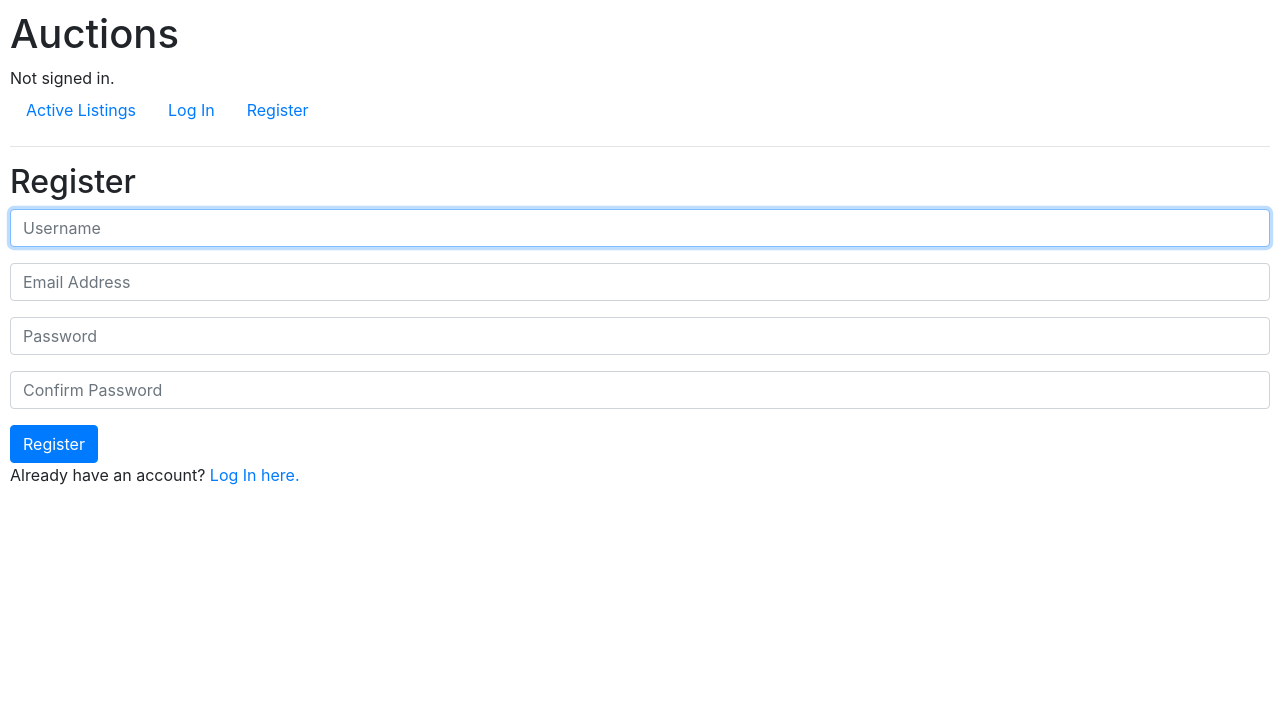
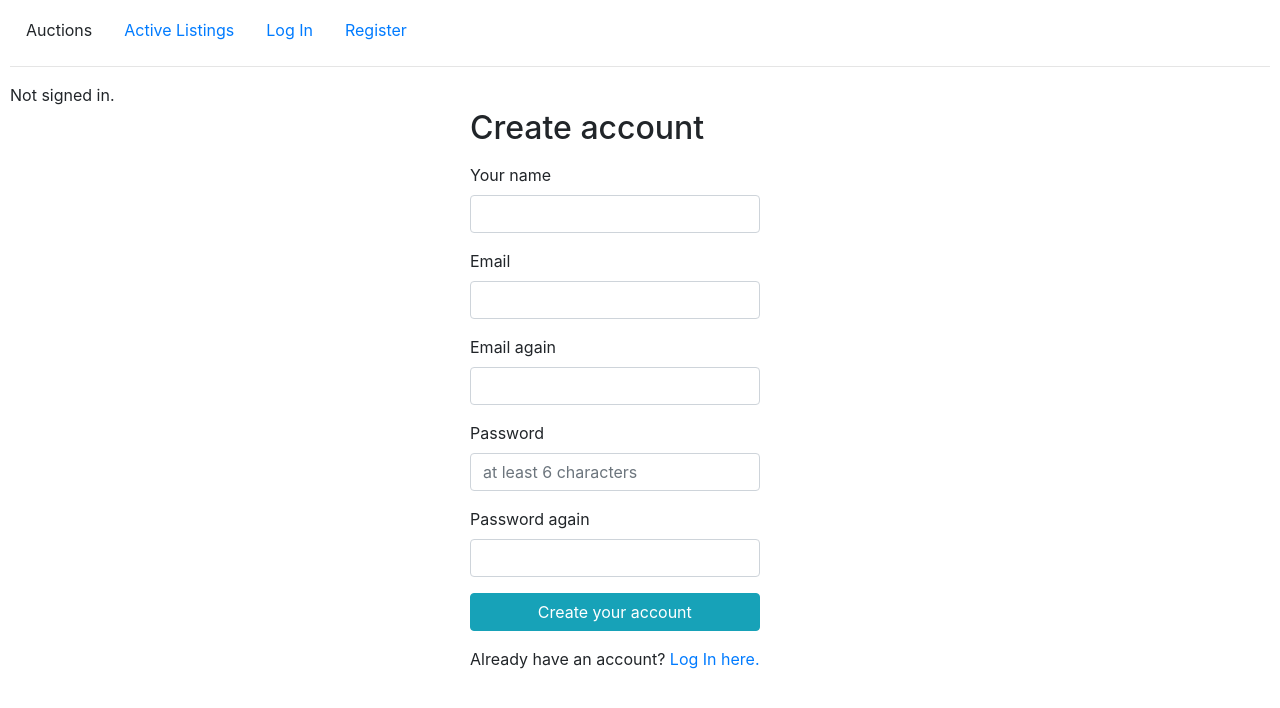
Before and after one commit to jayraj3/E-commerce, a Django app: page /register in a window 1280 px wide. Shown: the top 708 px of the page. Run offline with Django 3.2, Linux system fonts and the light colour scheme; some libraries are stand-ins or nearby versions.

Commit message:
improve form UI

```diff
--- a/auctions/static/auctions/styles.css
+++ b/auctions/static/auctions/styles.css
@@ -1,3 +1,28 @@
 body {
     padding: 10px;
 }
+/* Made with love by Mutiullah Samim*/
+form { margin: 0px 10px; }
+
+h2 {
+  margin-top: 2px;
+  margin-bottom: 2px;
+}
+
+.container { max-width: 360px; }
+
+.divider {
+  text-align: center;
+  margin-top: 20px;
+  margin-bottom: 5px;
+}
+
+.divider hr {
+  margin: 7px 0px;
+  width: 35%;
+}
+
+.left { float: left; }
+
+.right { float: right; }
+}
--- a/auctions/templates/auctions/layout.html
+++ b/auctions/templates/auctions/layout.html
@@ -6,17 +6,13 @@
         <title>{% block title %}Auctions{% endblock %}</title>
         <link rel="stylesheet" href="https://stackpath.bootstrapcdn.com/bootstrap/4.4.1/css/bootstrap.min.css" integrity="sha384-Vkoo8x4CGsO3+Hhxv8T/Q5PaXtkKtu6ug5TOeNV6gBiFeWPGFN9MuhOf23Q9Ifjh" crossorigin="anonymous">
         <link href="{% static 'auctions/styles.css' %}" rel="stylesheet">
+
     </head>
     <body>
-        <h1>Auctions</h1>
-        <div>
-            {% if user.is_authenticated %}
-                Signed in as <strong>{{ user.username }}</strong>.
-            {% else %}
-                Not signed in.
-            {% endif %}
-        </div>
         <ul class="nav">
+            <li class="nav-item">
+                <a class="nav-link" >Auctions</a>
+            </li>
             <li class="nav-item">
                 <a class="nav-link" href="{% url 'index' %}">Active Listings</a>
             </li>
@@ -34,6 +30,13 @@
             {% endif %}
         </ul>
         <hr>
+        <div>
+            {% if user.is_authenticated %}
+                Signed in as <strong>{{ user.username }}</strong>.
+            {% else %}
+                Not signed in.
+            {% endif %}
+        </div>
         {% block body %}
         {% endblock %}
     </body>
--- a/auctions/templates/auctions/register.html
+++ b/auctions/templates/auctions/register.html
@@ -1,30 +1,45 @@
 {% extends "auctions/layout.html" %}
 
 {% block body %}
-
-    <h2>Register</h2>
-
     {% if message %}
         <div>{{ message }}</div>
     {% endif %}
-
+    <div class="container">
+		<div class="row">
+			<div class="panel panel-primary">
+				<div class="panel-body">
 					<form action="{% url 'register' %}" method="post">
 						{% csrf_token %}
 						<div class="form-group">
-            <input class="form-control" autofocus type="text" name="username" placeholder="Username">
+							<h2>Create account</h2>
 						</div>
 						<div class="form-group">
-            <input class="form-control" type="email" name="email" placeholder="Email Address">
+							<label class="control-label" for="signupName">Your name</label>
+							<input id="signupName" type="text" maxlength="50" class="form-control">
 						</div>
 						<div class="form-group">
-            <input class="form-control" type="password" name="password" placeholder="Password">
+							<label class="control-label" for="signupEmail">Email</label>
+							<input id="signupEmail" type="email" maxlength="50" class="form-control">
 						</div>
 						<div class="form-group">
-            <input class="form-control" type="password" name="confirmation" placeholder="Confirm Password">
+							<label class="control-label" for="signupEmailagain">Email again</label>
+							<input id="signupEmailagain" type="email" maxlength="50" class="form-control">
 						</div>
-        <input class="btn btn-primary" type="submit" value="Register">
+						<div class="form-group">
+							<label class="control-label" for="signupPassword">Password</label>
+							<input id="signupPassword" type="password" maxlength="25" class="form-control" placeholder="at least 6 characters" length="40">
+						</div>
+						<div class="form-group">
+							<label class="control-label" for="signupPasswordagain">Password again</label>
+							<input id="signupPasswordagain" type="password" maxlength="25" class="form-control">
+						</div>
+						<div class="form-group">
+							<button id="signupSubmit" type="submit" class="btn btn-info btn-block">Create your account</button>
+						</div>
+						<p></p>Already have an account? <a href="{% url 'login' %}">Log In here.</a></p>
 					</form>
-
-    Already have an account? <a href="{% url 'login' %}">Log In here.</a>
-
+				</div>
+			</div>
+		</div>
+	</div>
 {% endblock %}
```
Also changed, not shown: auctions/templates/auctions/login.html (+19 -7 lines). Lines whose indentation alone changed are shown as unchanged.
